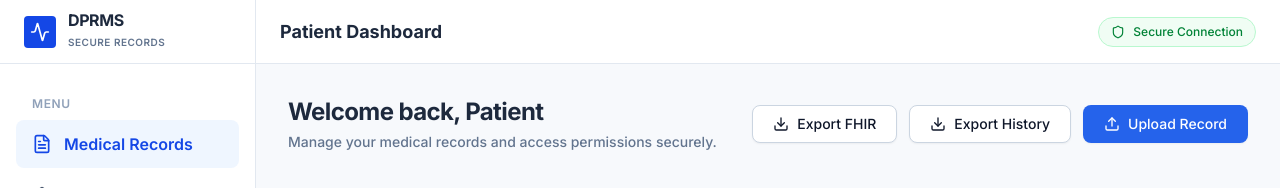
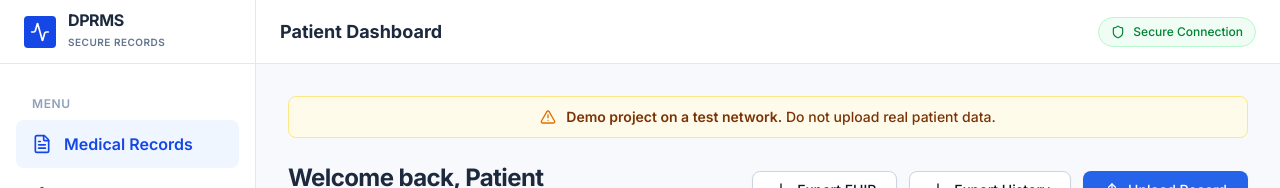
Before and after one commit to bottleprojects/decentralized_patient_record_system, a React (Vite) app in the folder frontend/: page /patient in a window 1280 px wide. Shown: the top 188 px of the page. Built offline with nearby package versions, Linux system fonts and the light colour scheme; no server answers.

Commit message:
feat(ui): add testnet demo disclaimer banner across login, register, and dashboards

```diff
--- /dev/null
+++ b/frontend/src/components/DemoBanner.tsx
@@ -0,0 +1,19 @@
+import { AlertTriangle } from 'lucide-react';
+
+interface DemoBannerProps {
+  className?: string;
+}
+
+export default function DemoBanner({ className = '' }: DemoBannerProps) {
+  return (
+    <div
+      role="alert"
+      className={`bg-amber-50 border border-amber-200 text-amber-900 px-4 py-2.5 rounded-lg flex items-center justify-center gap-2.5 text-xs sm:text-sm font-medium ${className}`}
+    >
+      <AlertTriangle className="w-4 h-4 text-amber-600 shrink-0" />
+      <span>
+        <strong className="font-semibold">Demo project on a test network.</strong> Do not upload real patient data.
+      </span>
+    </div>
+  );
+}
--- a/frontend/src/layouts/MainLayout.tsx
+++ b/frontend/src/layouts/MainLayout.tsx
@@ -2,6 +2,7 @@ import { useState, useEffect } from 'react';
 import { Outlet, Link, useNavigate, useLocation } from 'react-router-dom';
 import { Shield, Activity, Users, FileText, LogOut, Clock, Loader2, KeyRound, Menu, X } from 'lucide-react';
 import { fetchApi } from '../lib/api';
+import DemoBanner from '../components/DemoBanner';
 
 export default function MainLayout() {
   const navigate = useNavigate();
@@ -163,6 +164,7 @@ export default function MainLayout() {
         {/* Scrollable Content */}
         <div className="flex-1 overflow-y-auto p-4 sm:p-6 lg:p-8">
           <div className="max-w-6xl mx-auto pb-12">
+            <DemoBanner className="mb-6" />
             <Outlet />
           </div>
         </div>
--- a/frontend/src/pages/Login.tsx
+++ b/frontend/src/pages/Login.tsx
@@ -2,6 +2,7 @@ import { useState, useEffect } from 'react';
 import { Link, useNavigate } from 'react-router-dom';
 import { fetchApi } from '../lib/api';
 import { Activity, ShieldCheck, FileText, Lock, Loader2, AlertCircle } from 'lucide-react';
+import DemoBanner from '../components/DemoBanner';
 
 export default function Login() {
   const navigate = useNavigate();
@@ -130,10 +131,12 @@ export default function Login() {
             </div>
           </div>
 
-          <div className="mb-10 text-center lg:text-left">
+          <div className="mb-8 text-center lg:text-left">
             <h2 className="text-3xl font-bold text-slate-900 tracking-tight">Welcome back</h2>
             <p className="text-slate-500 mt-2">Please enter your details to sign in.</p>
           </div>
+
+          <DemoBanner className="mb-6" />
 
           {healthStatus && healthStatus.database_active === false && (
             <div className="bg-amber-50 text-amber-800 p-4 rounded-xl text-sm mb-6 border border-amber-200 shadow-sm flex gap-3">
--- a/frontend/src/pages/Register.tsx
+++ b/frontend/src/pages/Register.tsx
@@ -2,6 +2,7 @@ import { useState } from 'react';
 import { Link, useNavigate } from 'react-router-dom';
 import { fetchApi } from '../lib/api';
 import { Activity, Loader2, AlertCircle, User, Stethoscope } from 'lucide-react';
+import DemoBanner from '../components/DemoBanner';
 
 export default function Register() {
   const navigate = useNavigate();
@@ -131,10 +132,12 @@ export default function Register() {
             </div>
           </div>
 
-          <div className="mb-10 text-center lg:text-left">
+          <div className="mb-8 text-center lg:text-left">
             <h2 className="text-3xl font-bold text-slate-900 tracking-tight">Create Identity</h2>
             <p className="text-slate-500 mt-2">Join the Decentralized Patient Record System.</p>
           </div>
+
+          <DemoBanner className="mb-6" />
 
           {error && (
             <div className="bg-red-50 text-red-700 p-4 rounded-xl text-sm mb-6 border border-red-200 flex items-start gap-3 shadow-sm">
```
